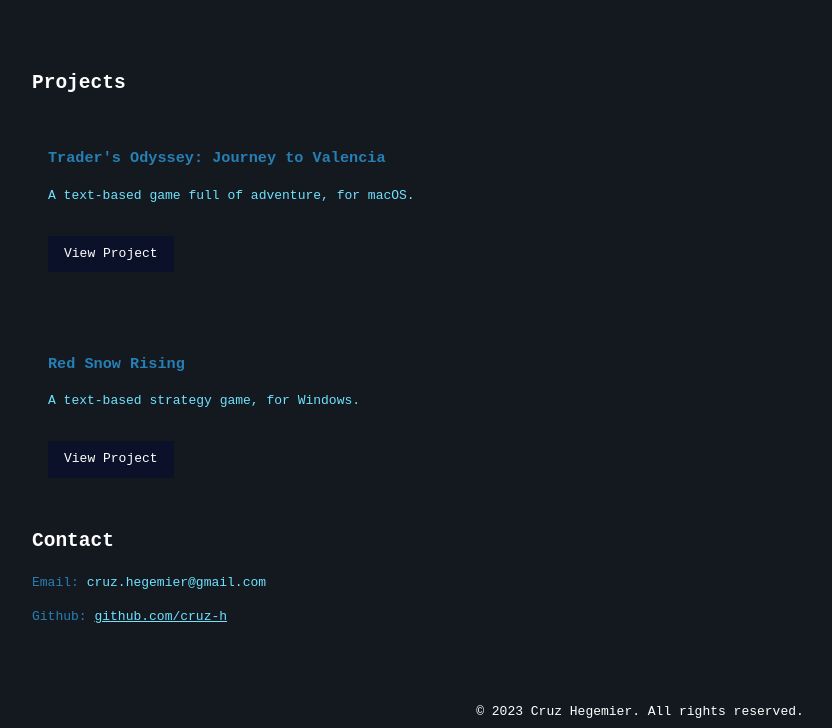
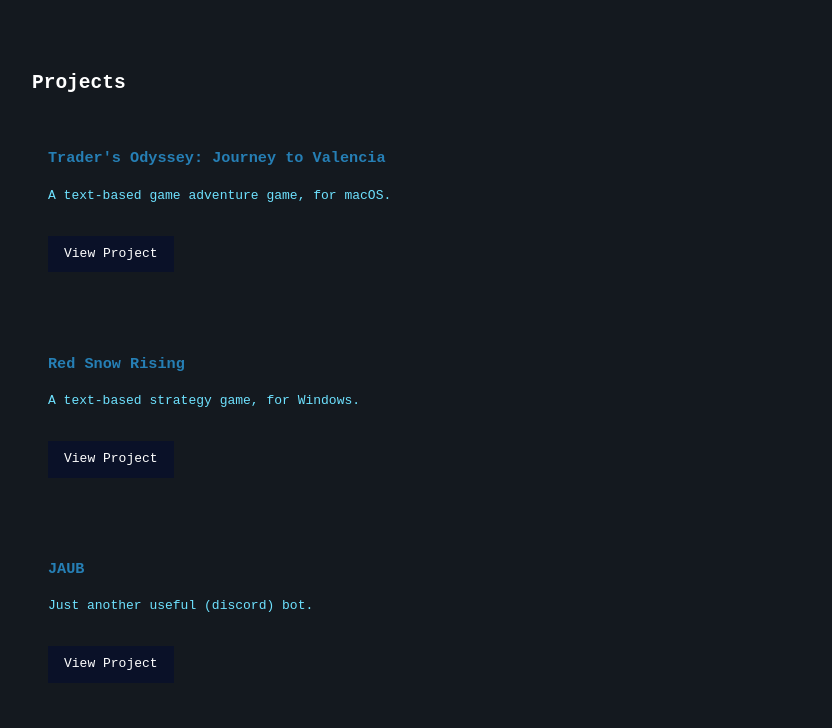
Before and after one commit to cruz-h/cruz-h.github.io, a plain HTML site: page index.html in a window 1280 px wide. Shown: the part 54-782 px from the top of the page, without its empty margins (0-832 px from the left). Drawn offline with Linux system fonts and the light colour scheme.

Commit message:
Add files via upload

```diff
--- a/index.html
+++ b/index.html
@@ -15,13 +15,18 @@
             <h2>Projects</h2>
             <div class="project">
                 <h3>Trader's Odyssey: Journey to Valencia</h3>
-                <p>A text-based game full of adventure, for macOS.</p>
+                <p>A text-based game adventure game, for macOS.</p>
                 <a href="https://gnunoodle.itch.io/traders-odyssey" class="btn">View Project</a>
             </div>
             <div class="project">
                 <h3>Red Snow Rising</h3>
                 <p>A text-based strategy game, for Windows.</p>
                 <a href="https://gnunoodle.itch.io/red-snow-rising" class="btn">View Project</a>
+            </div>
+            <div class="project">
+                <h3>JAUB</h3>
+                <p>Just another useful (discord) bot.</p>
+                <a href="https://github.com/gnunoodle/jaub" class="btn">View Project</a>
             </div>
         </section>
         <section id="contact">
```
